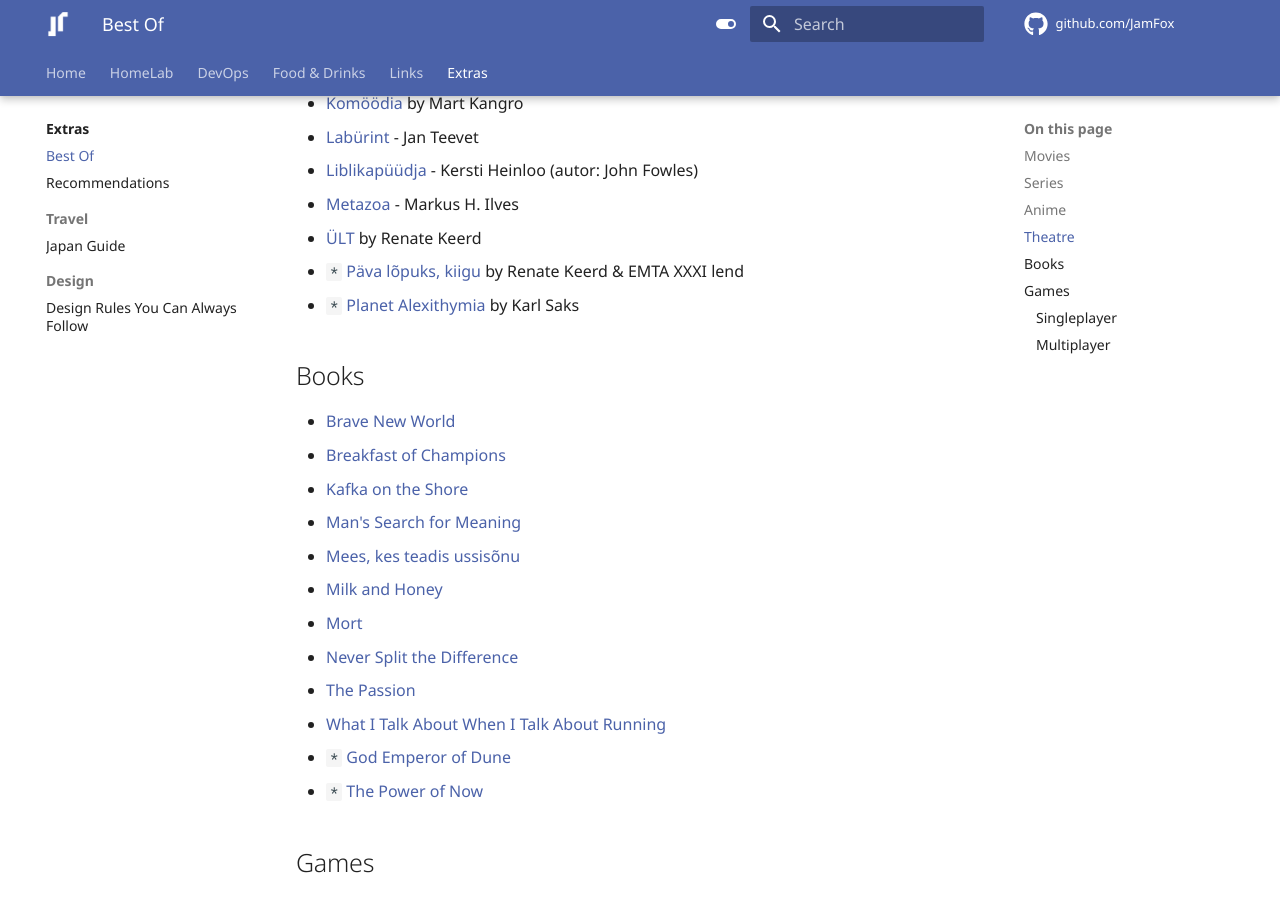
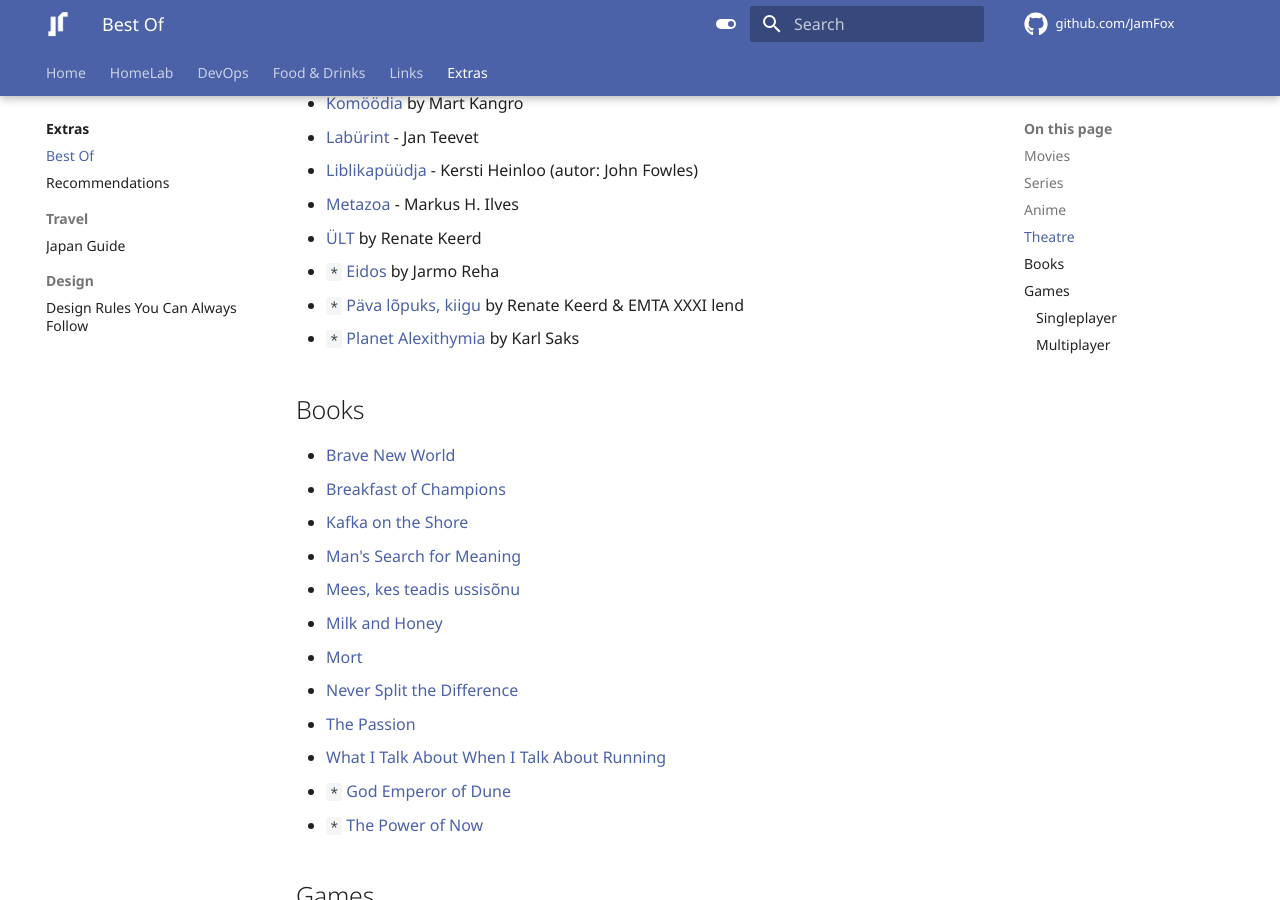
Before and after one commit to JamFox/docs.jamfox.dev, an MkDocs documentation site: the page built from docs/content/extras/bestof.md, in a window 1280 px wide and 900 px high, scrolled down 3551 px. Built offline with MkDocs 1.6.1 and Material for MkDocs 9.7.7, drawn with Linux system fonts in a browser that asks for light colours; comment, search, counter and statistics services are not loaded.

Commit message:
dd eidos

```diff
--- a/docs/content/extras/bestof.md
+++ b/docs/content/extras/bestof.md
@@ -110,6 +110,7 @@ A collection of lists of what I believe to be the best of the best from each med
 - [Liblikapüüdja](https://www.kellerteater.ee/lavastused/liblikapyydja) - Kersti Heinloo (autor: John Fowles)
 - [Metazoa](https://linnateater.ee/lavastused/metazoa/) - Markus H. Ilves
 - [ÜLT](https://www.eestinoorsooteater.ee/et/%C3%BClt) by Renate Keerd
+- `*` [Eidos](https://www.ekspeditsioon.com/lavastused/eidos) by Jarmo Reha
 - `*` [Päva lõpuks, kiigu](https://www.uusteater.ee/lavastused/renatexxxi) by Renate Keerd & EMTA XXXI lend
 - `*` [Planet Alexithymia](https://saal.ee/performance/planet-alexithymia-261/) by Karl Saks
 
```
